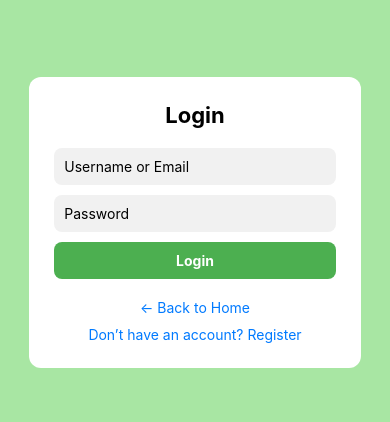
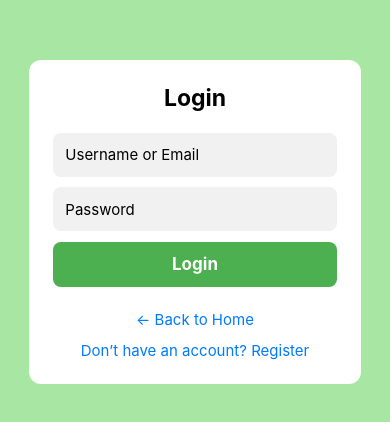
Before and after one commit to danielletran0929/Health-and-Habit-Tracker-Mobile-Application, a React Native app in the folder arrogant-orange-popsicle/: screen /Login in a window 390 px wide. Shown: the part 200-622 px from the top of the page. Built offline with nearby package versions, Linux system fonts and the light colour scheme; what expo-notifications would draw is missing.

Commit message:
Update registrationStyles.js

```diff
--- a/arrogant-orange-popsicle/styles/registrationStyles.js
+++ b/arrogant-orange-popsicle/styles/registrationStyles.js
@@ -1,4 +1,7 @@
-import { StyleSheet } from 'react-native';
+import { StyleSheet, Dimensions } from 'react-native';
+
+const { width, height } = Dimensions.get('window');
+const scaleFont = (size) => Math.round(size * (width / 375));
 
 export default StyleSheet.create({
   safeArea: {
@@ -10,43 +13,45 @@ export default StyleSheet.create({
   container: {
     backgroundColor: '#fff',
     borderRadius: 12,
-    padding: 25,
+    padding: width * 0.06,
     width: '85%',
     elevation: 3,
   },
   title: {
-    fontSize: 22,
+    fontSize: scaleFont(22),
     fontWeight: 'bold',
     textAlign: 'center',
-    marginBottom: 20,
+    marginBottom: height * 0.025,
   },
   input: {
     backgroundColor: '#f1f1f1',
     borderRadius: 8,
-    padding: 10,
-    marginBottom: 10,
-    fontSize: 14,
+    padding: height * 0.015,
+    marginBottom: height * 0.012,
+    fontSize: scaleFont(14),
   },
   button: {
     backgroundColor: '#4CAF50',
     borderRadius: 8,
-    paddingVertical: 10,
+    paddingVertical: height * 0.015,
     alignItems: 'center',
-    marginBottom: 10,
+    marginBottom: height * 0.012,
   },
   buttonText: {
     color: '#fff',
     fontWeight: 'bold',
+    fontSize: scaleFont(16),
   },
   backText: {
     color: '#007AFF',
     textAlign: 'center',
-    marginTop: 10,
-    fontSize: 14,
+    marginTop: height * 0.015,
+    fontSize: scaleFont(14),
   },
   linkText: {
     color: '#007AFF',
     textAlign: 'center',
-    marginTop: 10,
+    marginTop: height * 0.015,
+    fontSize: scaleFont(14),
   },
 });
```
